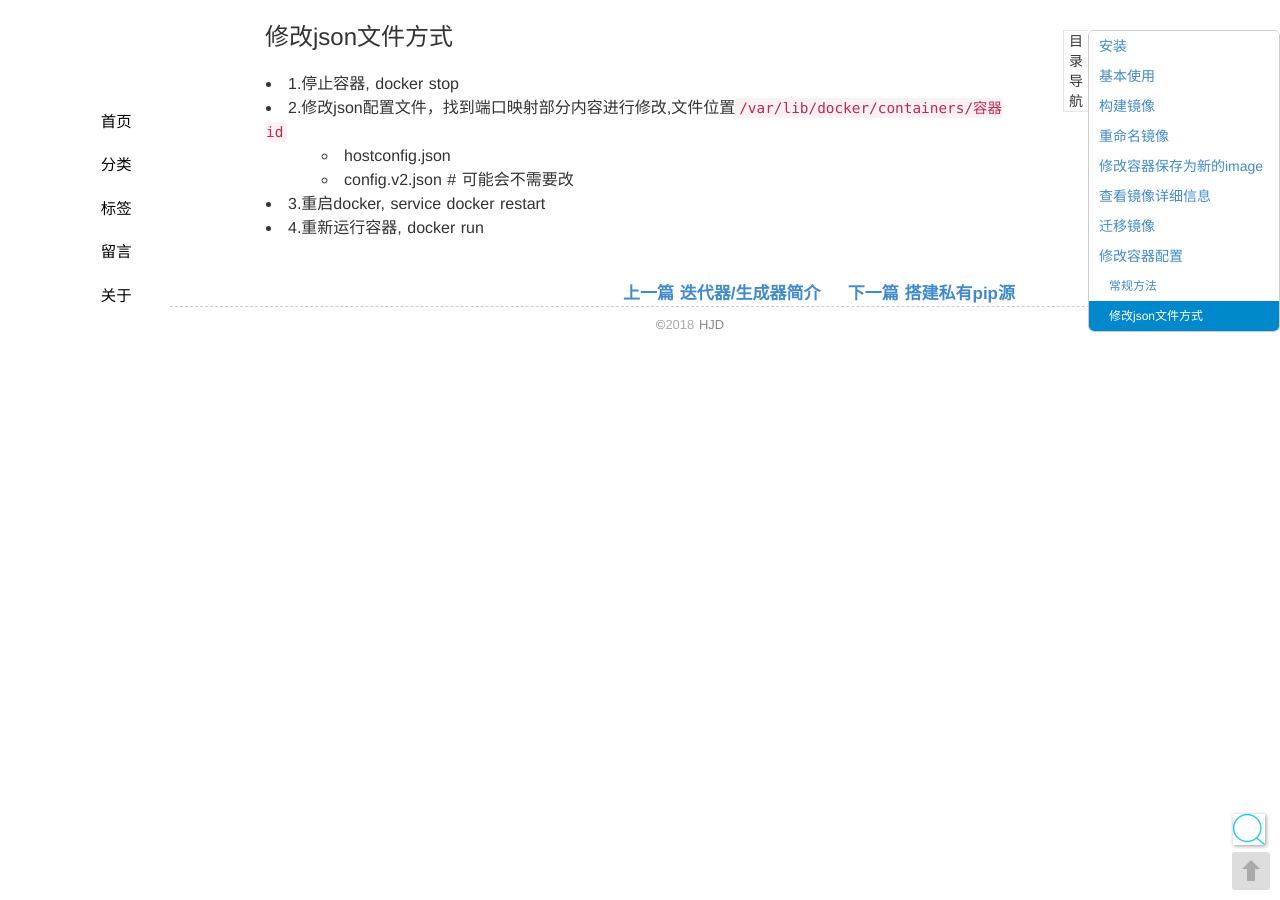
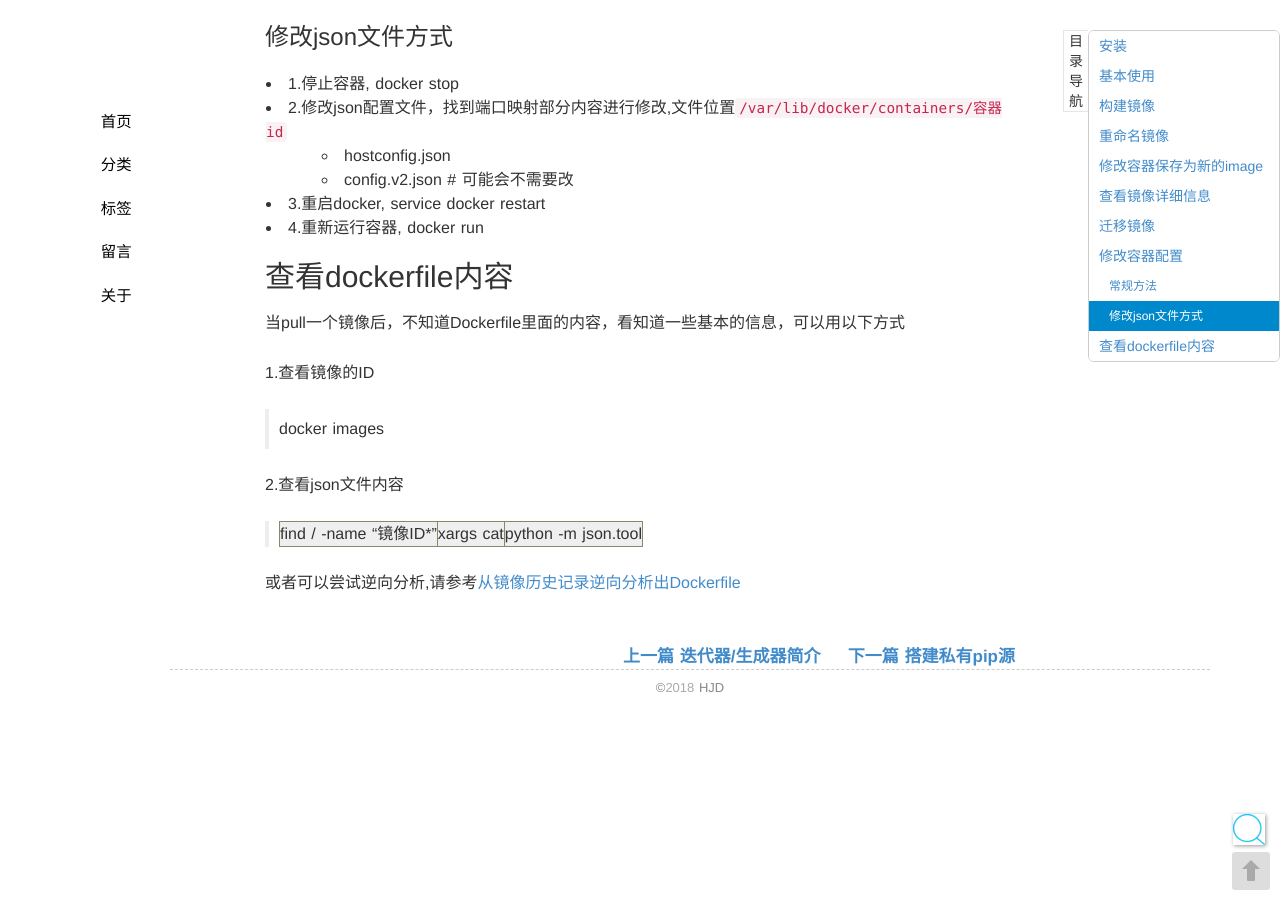
Before and after one commit to seekplum/seekplum.github.io, a Jekyll site: the page built from _posts/2018-05-28-docker-use.md, in a window 1280 px wide and 900 px high, scrolled down 4963 px. Built offline with Jekyll 4.4.1, drawn with Linux system fonts in a browser that asks for light colours; comment, search, counter and statistics services are not loaded.

Commit message:
查看dockerfile内容

```diff
--- a/_posts/2018-05-28-docker-use.md
+++ b/_posts/2018-05-28-docker-use.md
@@ -186,3 +186,16 @@ Options:
     - config.v2.json  # 可能会不需要改
 * 3.重启docker, service docker restart
 * 4.重新运行容器, docker run
+
+## 查看dockerfile内容
+当pull一个镜像后，不知道Dockerfile里面的内容，看知道一些基本的信息，可以用以下方式
+
+1.查看镜像的ID
+
+> docker images
+
+2.查看json文件内容
+
+> find / -name "镜像ID*"  | xargs cat | python -m json.tool
+
+或者可以尝试逆向分析,请参考[从镜像历史记录逆向分析出Dockerfile](https://andyyoung01.github.io/2016/08/23/%E4%BB%8E%E9%95%9C%E5%83%8F%E5%8E%86%E5%8F%B2%E8%AE%B0%E5%BD%95%E9%80%86%E5%90%91%E5%88%86%E6%9E%90%E5%87%BADockerfile/)
```
